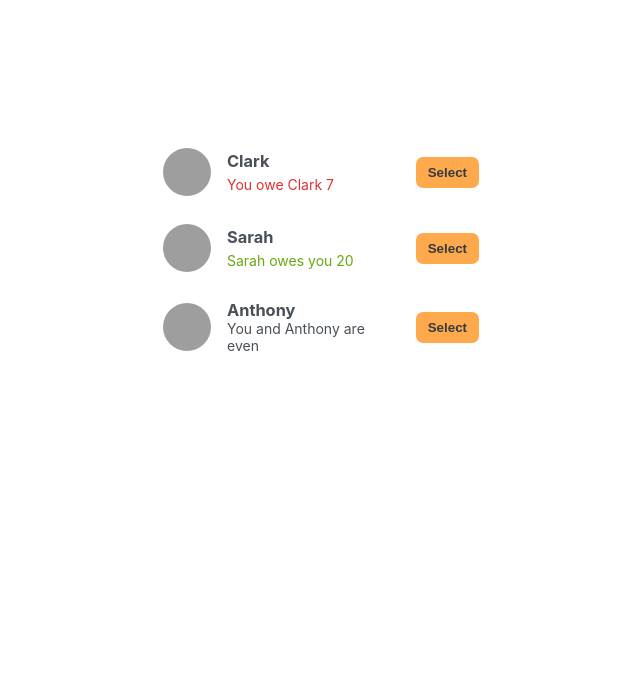
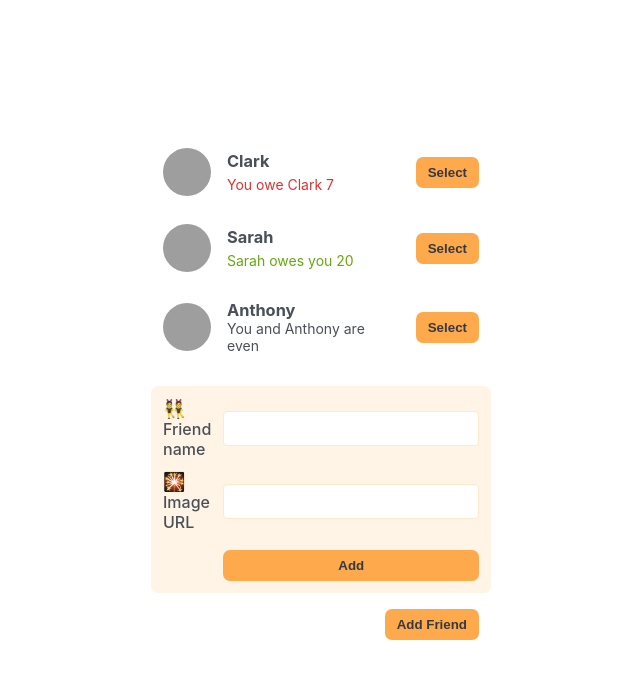
Before and after one commit to Moco23/react-eat-n-split-app, a React (Create React App) app: page / in a window 1280 px wide. Shown: the top 678 px of the page, without its empty margins (79-719 px from the left). Built offline with nearby package versions, Linux system fonts and the light colour scheme; grey boxes are pictures that could not be loaded.

Commit message:
build static form add friends and shild button component

```diff
--- a/src/components/App.js
+++ b/src/components/App.js
@@ -24,6 +24,8 @@
     <div className="app">
       <div className="sidebar">
         <FriendList />
+        <FormAddFriend />
+        <Button>Add Friend</Button>
       </div>
     </div>
   );
@@ -60,7 +62,29 @@
         </p>
       )}{" "}
       {friend.balance === 0 && <p>You and {friend.name} are even </p>}
-      <button className="button">Select</button>
+      <Button>Select</Button>
     </li>
   );
 }
+
+// button comp
+export function Button({ children }) {
+  return <button className="button">{children}</button>;
+}
+
+// form add friend
+export function FormAddFriend() {
+  return (
+    <form className="form-add-friend">
+      {/* friend name */}
+      <label>👯 Friend name</label>
+      <input type="text" />
+
+      {/* friend image */}
+      <label>🎇 Image URL</label>
+      <input type="text" />
+
+      <Button>Add</Button>
+    </form>
+  );
+}
```
